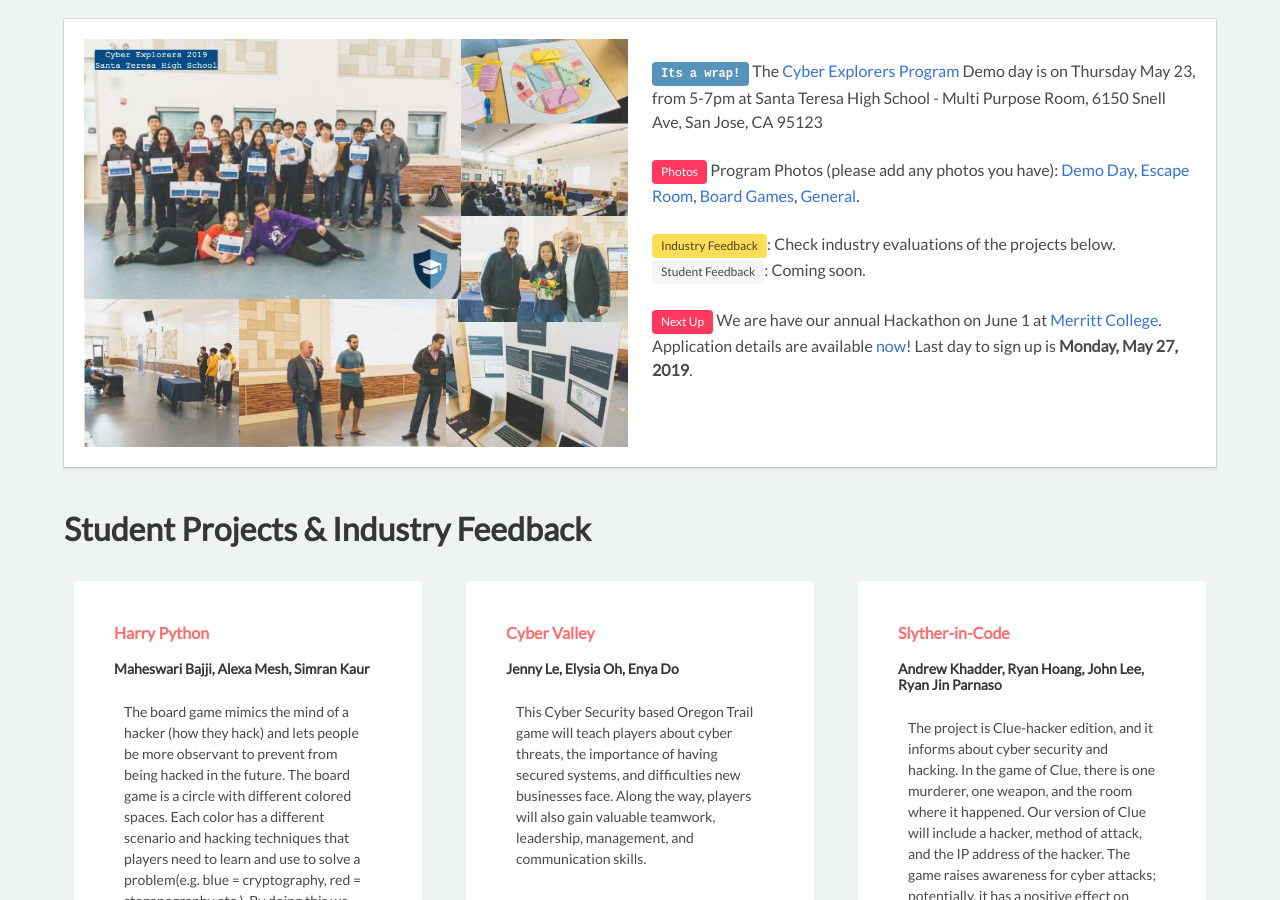
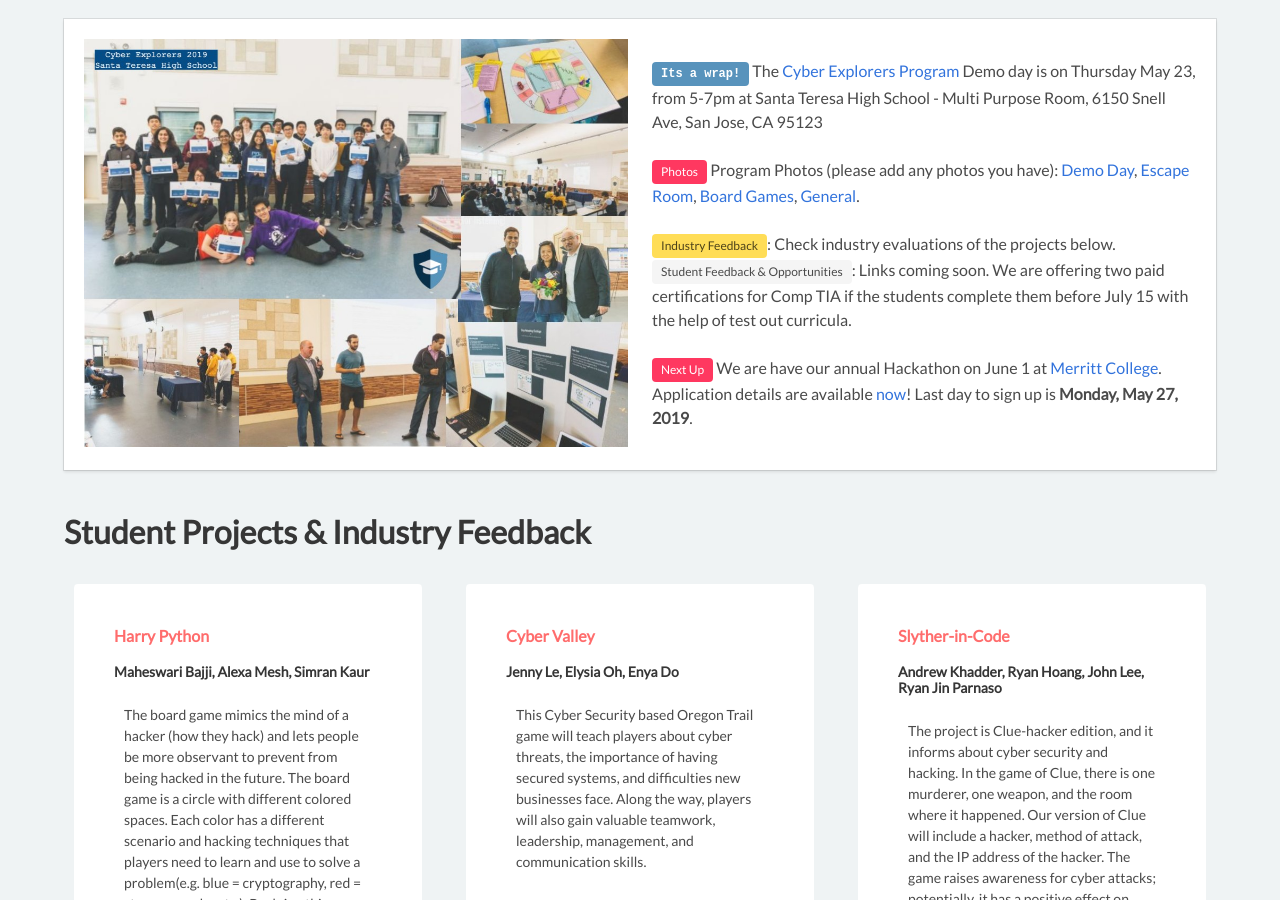
Before and after one commit to cyberdefendersprogram/www-homepage, a Jekyll site: the page built from cyberexplorers.md, in a window 1280 px wide and 900 px high, scrolled down 585 px. Built offline with Jekyll 4.4.1, drawn with Linux system fonts in a browser that asks for light colours; nearby versions of some CDN libraries.

Commit message:
Update cyberexplorers.md

```diff
--- a/cyberexplorers.md
+++ b/cyberexplorers.md
@@ -32,7 +32,7 @@
                     <a href="https://photos.app.goo.gl/5H7TdWcDPStWU7XH9">Escape Room</a>,
                     <a href="https://photos.app.goo.gl/DMFyErqnozxqpeQs6">Board Games</a>, <a href="https://photos.app.goo.gl/tSnR2eUSRNWH49c26">General</a>.
                 <br/> <br/>
-                <span class="tag is-warning">Industry Feedback</span>: Check industry evaluations of the projects below.<span class="tag is-secondary">Student Feedback</span>: Coming soon.
+                <span class="tag is-warning">Industry Feedback</span>: Check industry evaluations of the projects below.<span class="tag is-secondary">Student Feedback & Opportunities</span>: Links coming soon. We are offering two paid certifications for Comp TIA if the students complete them before July 15 with the help of test out curricula.
                 <br/> <br/>
                 <span class="tag is-danger">Next Up</span> We are have our annual Hackathon on June 1 at <a href='http://www.merritt.edu' target="_blank">Merritt College</a>.
                     Application details are available <a href="/hackathons">now</a>! Last day to sign up is <b>Monday, May 27, 2019</b>.
```
